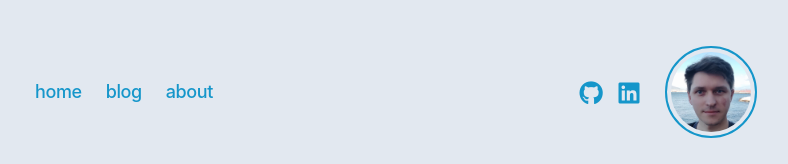
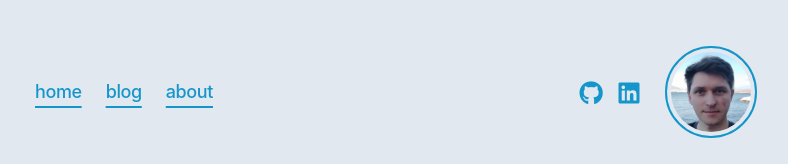
Before and after one commit to ksalk/ksalk.github.io, a Next.js app: page / in a window 1280 px wide. Shown: the top 164 px of the page, without its empty margins (225-1013 px from the left). Built offline with nearby package versions, Linux system fonts and the light colour scheme.

Commit message:
Update hyperlink styles

```diff
--- a/app/global.css
+++ b/app/global.css
@@ -183,7 +183,8 @@ aside a:hover {
 }
 
 .main-link {
-  @apply hover:underline hover:underline-offset-8 hover:decoration-[0.2em];
+  @apply underline underline-offset-8 decoration-[0.1em];
+  @apply hover:decoration-[0.4em];
 
   @media (prefers-color-scheme: dark) {
     color: var(--dark-accent-color);
@@ -205,7 +206,8 @@ aside a:hover {
 
 /* content classes */
 section a {
-  @apply underline decoration-[0.1em];
+  @apply underline underline-offset-4 decoration-[0.1em];
+  @apply hover:decoration-[0.2em];
 
   @media (prefers-color-scheme: dark) {
     color: var(--dark-accent-color);
```
